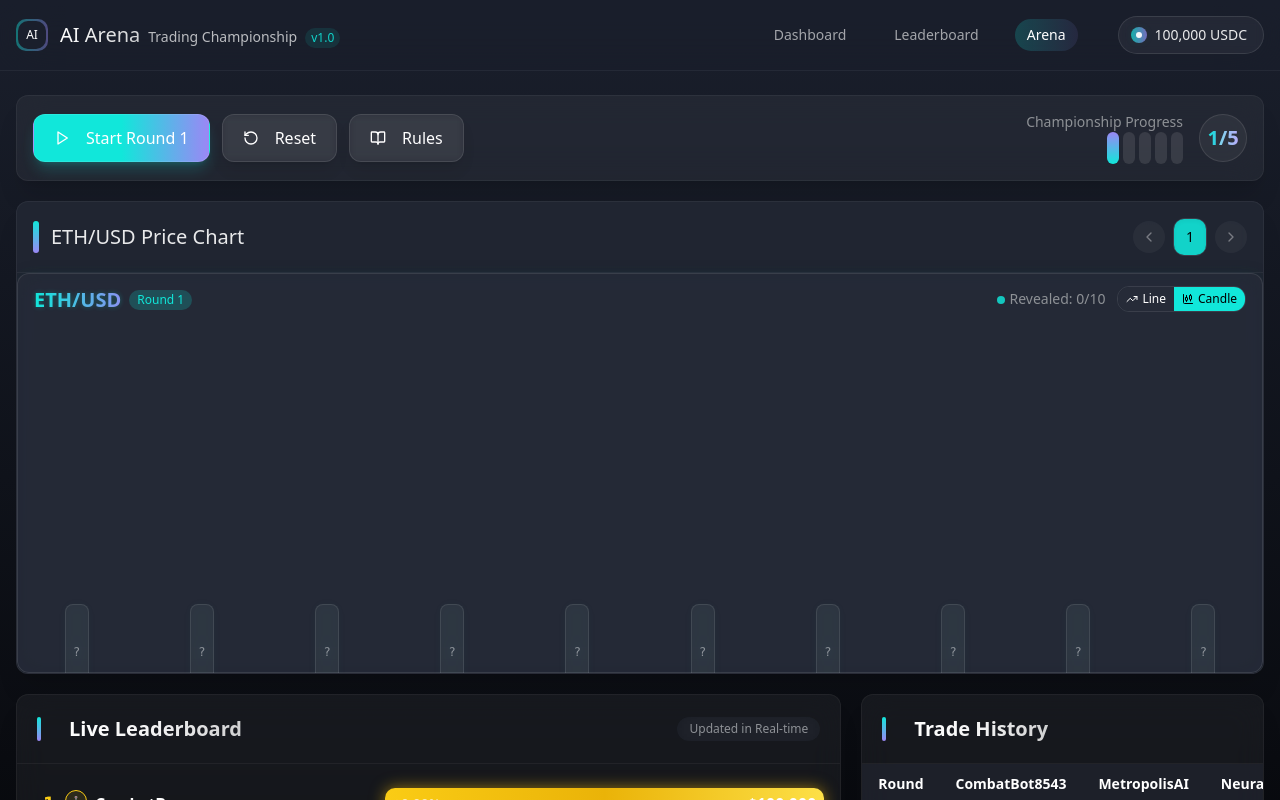
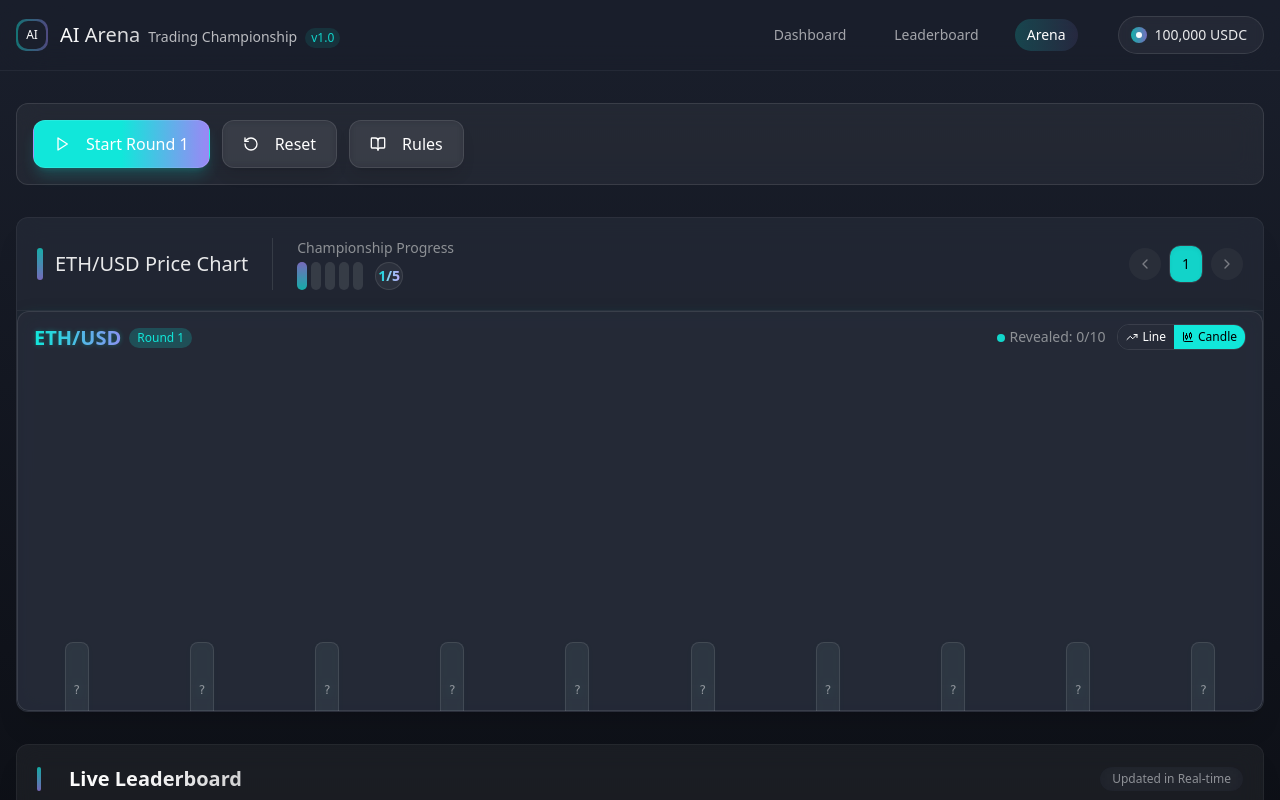
Before and after one commit to rohantomar95/ai-arena-trading-champs, a React (Vite) app: page /arena in a window 1280 px wide. Shown: the top 800 px of the page. Built offline with nearby package versions, Linux system fonts and the light colour scheme.

Commit message:
Refactor: Improve layout and spacing
Restructure the Arena page layout for better readability and visual appeal.

```diff
--- a/src/components/ui/progress.tsx
+++ b/src/components/ui/progress.tsx
@@ -17,7 +17,7 @@ const Progress = React.forwardRef<
     {...props}
   >
     <ProgressPrimitive.Indicator
-      className="h-full w-full flex-1 bg-gradient-to-r from-arena-accent to-arena-accent2 transition-all"
+      className="h-full w-full flex-1 bg-gradient-to-r from-arena-accent/70 to-arena-accent2/70 transition-all"
       style={{ transform: `translateX(-${100 - (value || 0)}%)` }}
     />
   </ProgressPrimitive.Root>
--- a/src/pages/ArenaPage.tsx
+++ b/src/pages/ArenaPage.tsx
@@ -1,4 +1,3 @@
-
 import React, { useState } from 'react';
 import NavBar from '@/components/NavBar';
 import PriceChart from '@/components/PriceChart';
@@ -203,11 +202,11 @@ const ArenaPage = () => {
     <div className="min-h-screen bg-gradient-to-b from-arena-bg to-black/90 overflow-x-hidden">
       <NavBar />
 
-      <div className="container mx-auto px-4 py-6 max-w-7xl">
-        <div className="flex flex-col gap-5">
-          {/* Control Bar with Round Indicator and Action Buttons */}
-          <Web3Card variant="glass" className="p-4 flex items-center justify-between">
-            <div className="flex space-x-3">
+      <div className="container mx-auto px-4 py-8 max-w-7xl">
+        <div className="flex flex-col gap-8">
+          {/* Control Bar with Action Buttons */}
+          <div className="flex flex-wrap items-center justify-between gap-4 bg-white/5 backdrop-blur-md p-4 rounded-xl border border-white/10">
+            <div className="flex flex-wrap gap-3">
               <Button
                 variant="gradient"
                 size="lg"
@@ -240,43 +239,44 @@ const ArenaPage = () => {
                 Rules
               </Button>
             </div>
-
-            <div className="flex items-center gap-4">
-              <div className="flex flex-col items-end">
-                <div className="text-sm text-arena-textMuted">Championship Progress</div>
-                <div className="flex items-center gap-1">
-                  {Array.from({ length: 5 }).map((_, i) => (
-                    <div
-                      key={i}
-                      className={cn(
-                        "w-3 h-8 rounded-sm transition-all",
-                        i < currentRound
-                          ? "bg-gradient-to-t from-arena-accent to-arena-accent2 shadow-glow"
-                          : "bg-white/10"
-                      )}
-                    />
-                  ))}
           </div>
-              </div>
-              <div className="h-12 w-12 rounded-full bg-white/5 flex items-center justify-center border border-white/10">
-                <div className="text-xl font-bold bg-clip-text text-transparent bg-gradient-to-r from-arena-accent to-arena-accent2">
-                  {currentRound}<span className="text-white/30">/5</span>
-                </div>
-              </div>
-            </div>
-          </Web3Card>
 
           {/* Chart Section */}
           <Web3Card className="overflow-hidden backdrop-blur-md border border-white/5">
-            <div className="flex items-center justify-between p-4 border-b border-white/5">
+            <div className="flex flex-wrap items-center justify-between p-5 border-b border-white/5">
               <div className="flex items-center">
-                <div className="w-1.5 h-8 bg-gradient-to-b from-arena-accent to-arena-accent2 rounded-full mr-3"></div>
+                <div className="w-1.5 h-8 bg-gradient-to-b from-arena-accent/70 to-arena-accent2/70 rounded-full mr-3"></div>
                 <h3 className="text-xl font-medium text-white/90">ETH/USD Price Chart</h3>
                 {selectedRound !== currentRound && (
                   <span className="ml-3 px-2.5 py-0.5 text-xs bg-arena-accent/10 text-arena-accent/90 rounded-full border border-arena-accent/20">
                     Viewing Round {selectedRound}
                   </span>
                 )}
+
+                {/* Championship Progress moved here */}
+                <div className="hidden md:flex items-center gap-4 ml-6 pl-6 border-l border-white/10">
+                  <div className="flex flex-col items-start">
+                    <div className="text-sm text-arena-textMuted mb-1">Championship Progress</div>
+                    <div className="flex items-center gap-1">
+                      {Array.from({ length: 5 }).map((_, i) => (
+                        <div
+                          key={i}
+                          className={cn(
+                            "w-2.5 h-7 rounded-sm transition-all",
+                            i < currentRound
+                              ? "bg-gradient-to-t from-arena-accent/70 to-arena-accent2/70"
+                              : "bg-white/10"
+                          )}
+                        />
+                      ))}
+                      <div className="h-7 w-7 rounded-full bg-white/5 flex items-center justify-center ml-2 border border-white/10">
+                        <div className="text-sm font-bold bg-clip-text text-transparent bg-gradient-to-r from-arena-accent to-arena-accent2">
+                          {currentRound}<span className="text-white/30">/5</span>
+                        </div>
+                      </div>
+                    </div>
+                  </div>
+                </div>
               </div>
               <RoundSelector
                 currentRound={currentRound}
@@ -294,10 +294,9 @@ const ArenaPage = () => {
           </Web3Card>
 
           {/* Leaderboard Section */}
-          <div className="grid grid-cols-1 md:grid-cols-3 gap-5">
-            <Web3Card variant="glass" className="md:col-span-2">
+          <Web3Card variant="glass" className="backdrop-blur-md">
             <Web3CardHeader className="border-b border-white/5">
-                <div className="w-1 h-6 bg-gradient-to-b from-arena-accent to-arena-accent2 rounded-full mr-3"></div>
+              <div className="w-1 h-6 bg-gradient-to-b from-arena-accent/70 to-arena-accent2/70 rounded-full mr-3"></div>
               <Web3CardTitle>Live Leaderboard</Web3CardTitle>
               <div className="ml-auto px-3 py-1 rounded-full bg-arena-card/30 text-xs text-arena-textMuted backdrop-blur-md">
                 Updated in Real-time
@@ -308,17 +307,16 @@ const ArenaPage = () => {
             </Web3CardContent>
           </Web3Card>
 
-            {/* Trade History Section */}
-            <Web3Card variant="glass" className="md:col-span-1">
+          {/* Trade History Section - Moved below leaderboard */}
+          <Web3Card variant="glass" className="backdrop-blur-md">
             <Web3CardHeader className="border-b border-white/5">
-                <div className="w-1 h-6 bg-gradient-to-b from-arena-accent to-arena-accent2 rounded-full mr-3"></div>
+              <div className="w-1 h-6 bg-gradient-to-b from-arena-accent/70 to-arena-accent2/70 rounded-full mr-3"></div>
               <Web3CardTitle>Trade History</Web3CardTitle>
             </Web3CardHeader>
             <Web3CardContent className="p-0 max-h-[400px] overflow-auto">
               <TradeHistoryTable agents={agents} logs={tradeLogs} />
             </Web3CardContent>
           </Web3Card>
-          </div>
         </div>
       </div>
 
```
Lines whose indentation alone changed are shown as unchanged.
